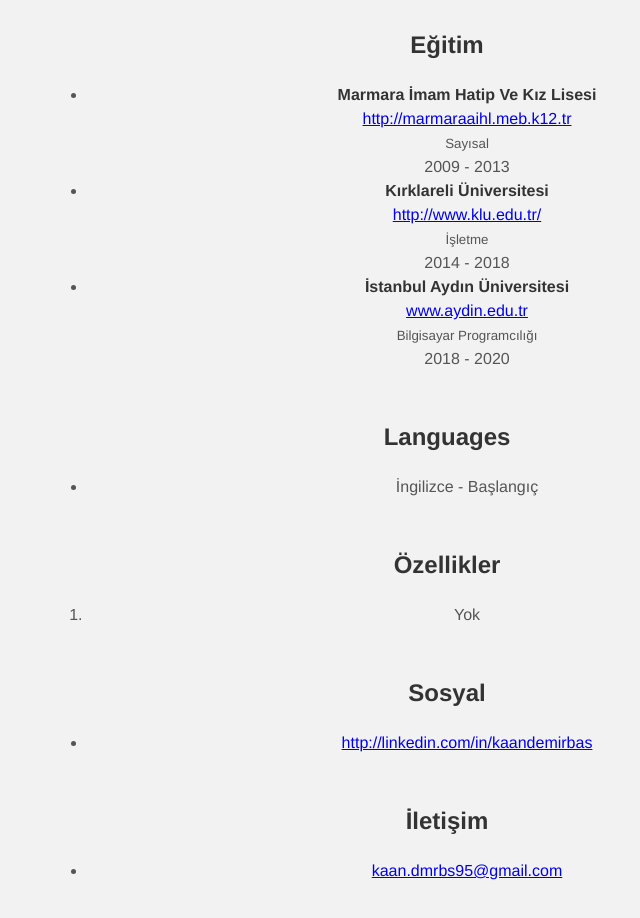
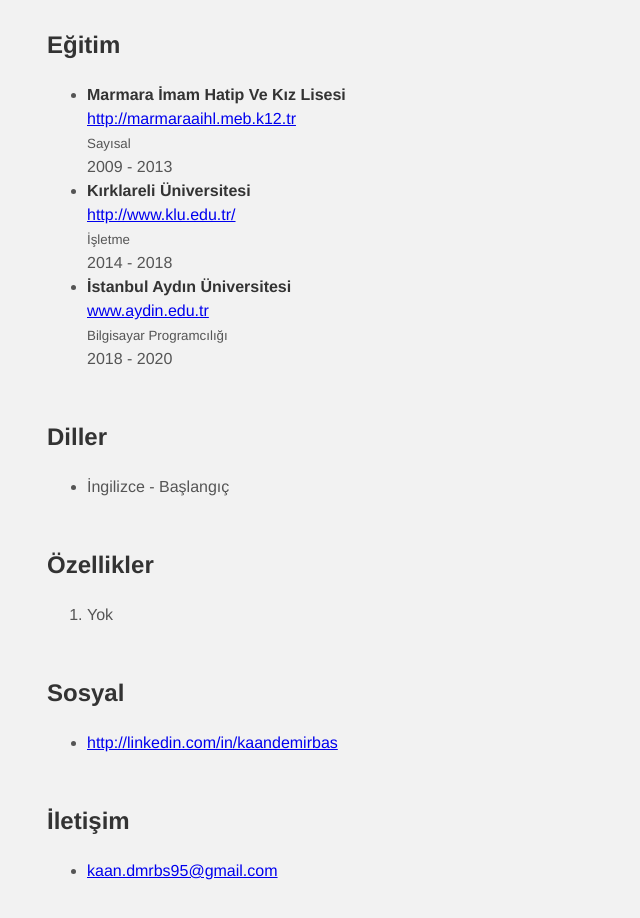
Before and after one commit to dmrbs/tekrar, a plain HTML site: page index.html in a window 1280 px wide. Shown: the part 846-1764 px from the top of the page, without its empty margins (193-833 px from the left). Drawn offline with Linux system fonts and the light colour scheme.

Commit message:
hatalar düzeltildi ve sayfa klasik haline döndürüldü.

```diff
--- a/index.html
+++ b/index.html
@@ -5,11 +5,10 @@
     <title>Kaan Demirbaş</title>
     <link rel="stylesheet" type="text/css" href="css/stylesheet.css">
 </head>
-<center>
 <body>
     <header>
         <h1>Kaan Demirbaş</h1>
-    <img src="img/image.png" width="150" alt="Kaan Demirbaş"/>
+        <img src="img/image.png" width="150" alt="Kaan Demirbaş" />
         <nav>
             <ul>
                 <li><a href="#summary">Özet</a></li>
@@ -34,34 +33,33 @@
                 <h2>iş</h2>
                 <ul>
                     <li>
-                    <strong >NEUTEC</strong><br>
+                        <strong>NEUTEC</strong><br>
                         <a href="http://www.neutec.com.tr" itemprop="url">http://www.neutec.com.tr</a><br>
                         <small>Teknik servis elemenaı </small>
                         <br>
                         Haziran 2014 - Eylül 2014<br>
                     </li>
-
                 </ul>
             </section>
             <section id="education">
                 <h2>Eğitim</h2>
                 <ul>
                     <li>
-                    <strong >Marmara İmam Hatip Ve Kız Lisesi</strong><br>
+                        <strong>Marmara İmam Hatip Ve Kız Lisesi</strong><br>
                         <a href="http://marmaraaihl.meb.k12.tr" itemprop="url">http://marmaraaihl.meb.k12.tr</a><br>
                         <small>Sayısal</small>
                         <br>
                         2009 - 2013<br>
                     </li>
                     <li>
-                    <strong >Kırklareli Üniversitesi</strong><br>
+                        <strong>Kırklareli Üniversitesi</strong><br>
                         <a href="http://www.klu.edu.tr/" itemprop="url">http://www.klu.edu.tr/</a><br>
                         <small>İşletme</small>
                         <br>
                         2014 - 2018<br>
                     </li>
                     <li>
-                    <strong >İstanbul Aydın Üniversitesi</strong><br>
+                        <strong>İstanbul Aydın Üniversitesi</strong><br>
                         <a href="www.aydin.edu.tr" itemprop="url">www.aydin.edu.tr</a><br>
                         <small>Bilgisayar Programcılığı</small>
                         <br>
@@ -70,7 +68,7 @@
                 </ul>
             </section>
             <section id="languages">
-            <h2>Languages</h2>
+                <h2>Diller</h2>
                 <ul>
                     <li>
                         İngilizce - Başlangıç
@@ -83,7 +81,6 @@
                     <li>
                         Yok
                     </li>
-
                 </ol>
             </section>
         </article>
@@ -105,5 +102,4 @@
         </section>
     </footer>
 </body>
-</center>
 </html>
```
Lines whose indentation alone changed are shown as unchanged.
